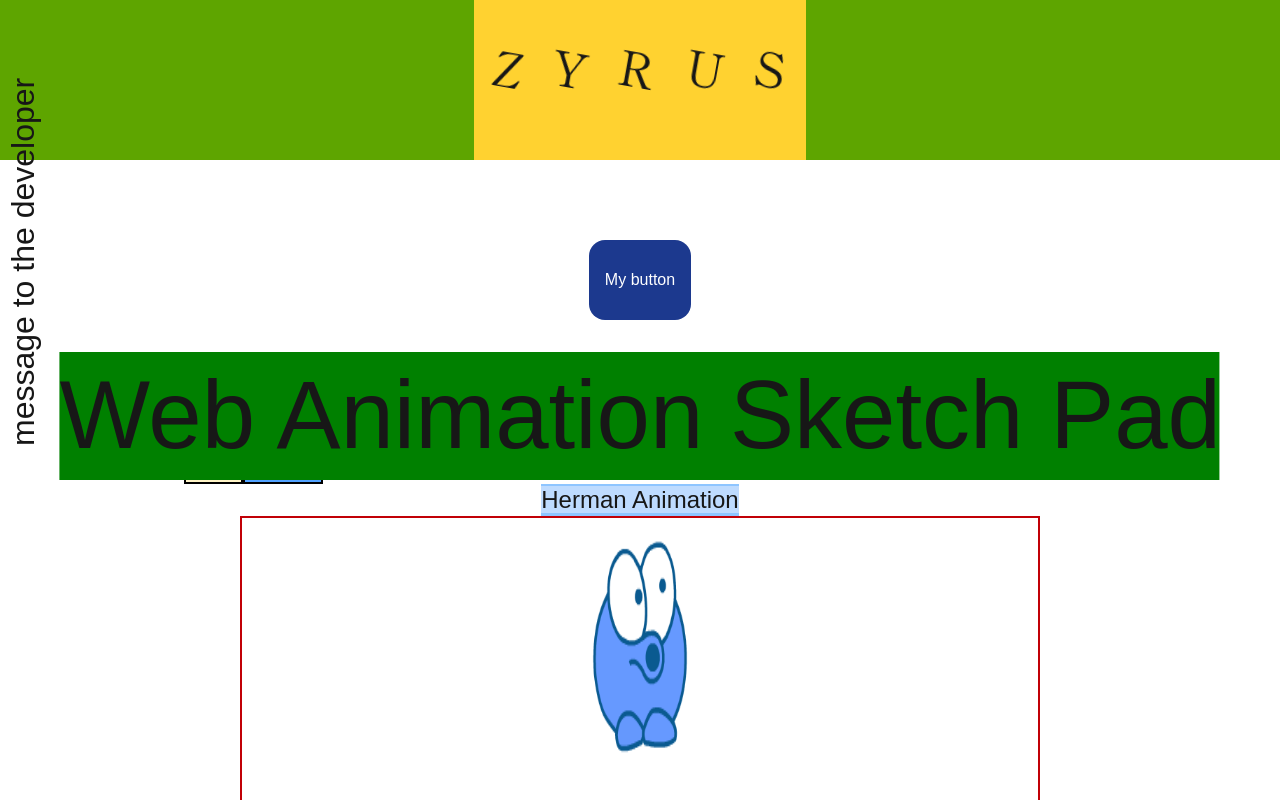
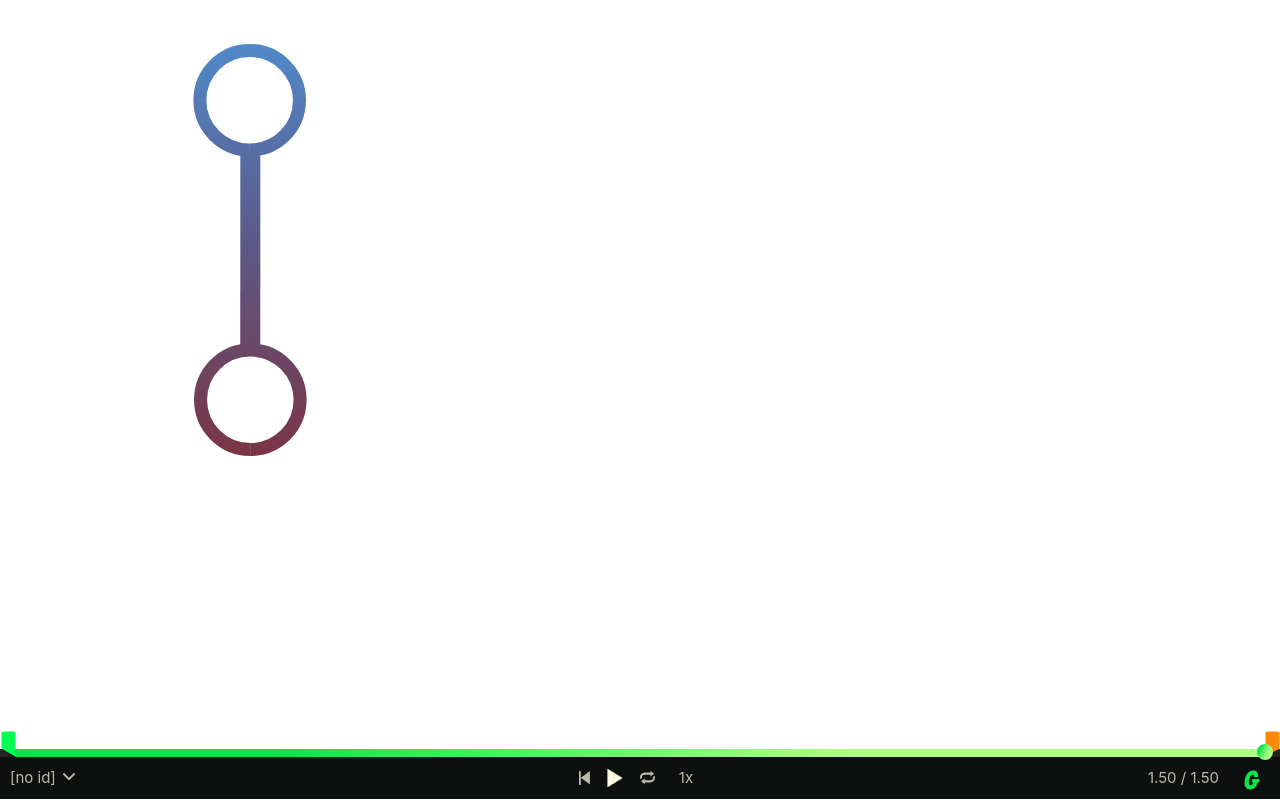
Before and after one commit to dev-zyrushiyao/gsap-animation-sample, a Next.js app: page / in a window 1280 px wide. Shown: the top 800 px of the page. Built offline with nearby package versions, Linux system fonts and the light colour scheme; a web font is replaced by a local one.

Commit message:
Added ScrollTrigger for FlowerSVG and created a CircleDrawChallenge

```diff
--- /dev/null
+++ b/app/component-ui/CircleDrawChallenge.tsx
@@ -0,0 +1,122 @@
+import { useGSAP } from "@gsap/react";
+import gsap from "gsap";
+import DrawSVGPlugin from "gsap/DrawSVGPlugin";
+import { GSDevTools } from "gsap/GSDevTools";
+import React, { useRef } from "react";
+
+gsap.registerPlugin(DrawSVGPlugin, GSDevTools);
+
+export default function CircleDrawChallenge() {
+  const container = useRef(null);
+
+  useGSAP(
+    () => {
+      const circleA = document.querySelector(".circle-A");
+      const lineConnector = document.querySelector(".line-connector");
+      const circleB = document.querySelector(".circle-B");
+
+      gsap.set(circleA, { rotate: -90, transformOrigin: "50% 50%" });
+      gsap.set(circleB, { rotate: -90, transformOrigin: "50% 50%" });
+
+      const tl = gsap
+        .timeline()
+        .fromTo(circleA, { drawSVG: "100% 100%" }, { drawSVG: "150% 50%" })
+        .from(lineConnector, { drawSVG: 0 })
+        .fromTo(circleB, { drawSVG: "100% 100%" }, { drawSVG: "150% 50%" });
+
+      GSDevTools.create({ animation: tl });
+    },
+    { scope: container },
+  );
+
+  return (
+    <div ref={container}>
+      <svg
+        xmlns="http://www.w3.org/2000/svg"
+        viewBox="0 0 400 500"
+        width={500}
+        height={500}
+      >
+        <defs>
+          <linearGradient
+            gradientUnits="userSpaceOnUse"
+            x1={490.143}
+            y1={49.982}
+            x2={490.143}
+            y2={568.899}
+            id="red-blue-circle-gradient"
+            gradientTransform="matrix(1, 0, 0, 0.963546, -290.143744, -48.159653)"
+          >
+            <stop
+              offset={0}
+              style={{
+                stopColor: "rgb(79, 147, 216)",
+              }}
+            />
+            <stop
+              offset={0.473}
+              style={{
+                stopColor: "rgb(91, 90, 137)",
+              }}
+            />
+            <stop
+              offset={1}
+              style={{
+                stopColor: "rgb(129, 46, 56)",
+              }}
+            />
+          </linearGradient>
+          <mask id="red-blue-circle-mask">
+            <g transform="matrix(1, 0, 0, 1, 0.262001, -50.000009)">
+              <g>
+                <polyline
+                  style={{
+                    fill: "none",
+                    strokeWidth: 20,
+                    stroke: "white",
+                  }}
+                  points="200.07 200 200 400"
+                  className="line-connector"
+                />
+                <ellipse
+                  style={{
+                    fill: "none",
+                    stroke: "white",
+                    strokeWidth: 13,
+                  }}
+                  cx={199.419}
+                  cy={150.227}
+                  rx={49.773}
+                  ry={49.773}
+                  className="circle-A"
+                />
+                <ellipse
+                  style={{
+                    fill: "none",
+                    stroke: "white",
+                    strokeWidth: 13,
+                  }}
+                  cx={200.057}
+                  cy={449.773}
+                  rx={49.773}
+                  ry={49.773}
+                  className="circle-B"
+                />
+              </g>
+            </g>
+          </mask>
+        </defs>
+        <rect
+          x={79.393}
+          width={241.215}
+          height={500}
+          style={{
+            stroke: "rgb(0, 0, 0)",
+            fill: "url(#red-blue-circle-gradient)",
+            mask: "url(#red-blue-circle-mask)",
+          }}
+        />
+      </svg>
+    </div>
+  );
+}
--- a/app/component-ui/FlowerSVG.tsx
+++ b/app/component-ui/FlowerSVG.tsx
@@ -1,9 +1,124 @@
-import React from "react";
+import { useGSAP } from "@gsap/react";
+import gsap from "gsap";
+import DrawSVGPlugin from "gsap/DrawSVGPlugin";
+import { GSDevTools } from "gsap/GSDevTools";
+import { ScrollTrigger } from "gsap/ScrollTrigger";
+import React, { useRef } from "react";
+
+gsap.registerPlugin(useGSAP, GSDevTools, DrawSVGPlugin, ScrollTrigger);
 
 export default function FlowerSVG() {
+  const container = useRef(null);
+
+  useGSAP(
+    () => {
+      gsap.set(".flower", { opacity: 1 });
+
+      const leafL = document.querySelector(".leaf-left");
+      const leafR = document.querySelector(".leaf-right");
+      const stem = document.querySelectorAll(".leaf-stem > *");
+      const face = document.querySelector(".face");
+      const eyes = document.querySelectorAll(".eyes");
+      const innerPetal = document.querySelector(".inner-petal");
+      const outerPetal = document.querySelector(".outer-petal");
+
+      const leafTl = gsap
+        .timeline({
+          id: "leaf-tl",
+          defaults: {
+            duration: 0.7,
+            scale: 0,
+            ease: "sine",
+          },
+        })
+        .from(leafL, {
+          transformOrigin: "right bottom",
+        })
+        .from(leafR, { transformOrigin: "left bottom" }, "<+=0.5");
+
+      const faceTl = gsap
+        .timeline({
+          id: "face-tl",
+          defaults: {
+            scale: 0,
+            transformOrigin: "center center",
+          },
+        })
+        .from(face, {
+          duration: 0.5,
+          ease: "power1.inOut",
+        })
+        .from(
+          innerPetal,
+          {
+            duration: 1,
+            ease: "back(-1)",
+          },
+          "-=0.3",
+        )
+        .from(
+          outerPetal,
+          {
+            duration: 1,
+            ease: "back",
+          },
+          "<+=0.5",
+        );
+
+      //Do not add a tween on a timeline if you are going to use a timeScale
+      const flowerTl = gsap.timeline({ id: "flower-master-timeline" });
+      // .timeScale(1.8);
+
+      flowerTl.add(leafTl);
+      flowerTl.from(
+        stem,
+        {
+          drawSVG: 0,
+          ease: "power1.inOut",
+          duration: 1,
+        },
+        "-=0.5",
+      );
+      flowerTl.add(faceTl);
+      flowerTl.from(
+        eyes,
+        {
+          opacity: 0,
+          duration: 1,
+          transformOrigin: "center center",
+        },
+        2.7,
+      );
+
+      const svg = document.querySelector("svg");
+
+      if (!svg) return;
+
+      ScrollTrigger.create({
+        trigger: "svg",
+        animation: flowerTl,
+        markers: true,
+        pin: true,
+
+        scrub: true,
+        start: "top center",
+        end: "center center",
+      });
+    },
+    { scope: container },
+  );
+
   return (
     <div>
-      <svg xmlns="http://www.w3.org/2000/svg" viewBox="0 0 300 300" style={{}}>
+      <div className="flower-wrapper w-full min-h-dvh bg-red-200 flex items-center justify-center">
+        <h3 className="text-5xl font-bold">Scroll down</h3>
+      </div>
+
+      <div
+        ref={container}
+        className="w-full max-w-md  bg-red-200 flower-wrapper"
+      >
+        <svg xmlns="http://www.w3.org/2000/svg" viewBox="0 0 300 300">
           <defs>
             <filter
               id="leaf-right-filter-shadow"
@@ -69,7 +184,33 @@ export default function FlowerSVG() {
           <g
             className="flower"
             transform="matrix(1, 0, 0, 1, 1.154228, -13.751999)"
+            opacity={0}
           >
+            <g
+              className="leaf-stem"
+              transform="matrix(1, 0, 0, 1, 1.340151, -14.741662)"
+            >
+              <path
+                style={{
+                  fill: "none",
+                  strokeLinecap: "round",
+                  strokeWidth: 9,
+                  stroke: "rgb(148, 184, 107)",
+                }}
+                d="M 145.661 251.726 C 145.661 251.726 138.755 239.108 144.404 223.159 C 146.938 216.006 154.045 200.291 148.96 188.498 C 133.092 151.697 147.357 152.005 147.357 152.005"
+                className="stem-border"
+              />
+              <path
+                style={{
+                  fill: "none",
+                  strokeWidth: 6,
+                  strokeLinecap: "round",
+                  stroke: "rgb(162, 206, 105)",
+                }}
+                d="M 146.608 252.193 C 146.608 252.193 138.993 237.253 144.642 221.859 C 147.176 214.954 154.283 199.786 149.198 188.404 C 133.33 152.883 147.595 153.181 147.595 153.181"
+                className="stem"
+              />
+            </g>
             <g
               className="leaf leaf-right"
               transform="matrix(1, 0, 0, 1, -6.611467, -13.588678)"
@@ -94,31 +235,6 @@ export default function FlowerSVG() {
                   d="M 170.503 251.249 C 170.503 251.249 186.697 250.131 194.035 245.929 C 199.214 242.963 206.45 234.4 207.171 233.018 M 198.511 243.168 C 199.957 244.976 207.46 244.524 207.46 244.524 M 191.187 246.965 C 189.379 246.603 193.9 238.557 193.9 238.557"
                 />
               </g>
-          </g>
-          <g
-            id="leaf-stem"
-            transform="matrix(1, 0, 0, 1, 1.340151, -14.741662)"
-          >
-            <path
-              style={{
-                fill: "none",
-                strokeLinecap: "round",
-                strokeWidth: 9,
-                stroke: "rgb(148, 184, 107)",
-              }}
-              d="M 145.661 251.726 C 145.661 251.726 138.755 239.108 144.404 223.159 C 146.938 216.006 154.045 200.291 148.96 188.498 C 133.092 151.697 147.357 152.005 147.357 152.005"
-              className="stem-border"
-            />
-            <path
-              style={{
-                fill: "none",
-                strokeWidth: 6,
-                strokeLinecap: "round",
-                stroke: "rgb(162, 206, 105)",
-              }}
-              d="M 146.608 252.193 C 146.608 252.193 138.993 237.253 144.642 221.859 C 147.176 214.954 154.283 199.786 149.198 188.404 C 133.33 152.883 147.595 153.181 147.595 153.181"
-              className="stem"
-            />
             </g>
             <g
               transform="matrix(1, 0, 0, 1, 0.030157, -16.639734)"
@@ -183,6 +299,7 @@ export default function FlowerSVG() {
                 transform="matrix(1, 0, 0, 1, 9.247013, -3.773018)"
               >
                 <ellipse
+                  className="face"
                   style={{
                     fill: "rgb(231, 231, 231)",
                   }}
@@ -214,5 +331,12 @@ export default function FlowerSVG() {
           </g>
         </svg>
       </div>
+
+      <div className="bg-blue-200 h-dvh w-full flex flex-col justify-center items-center">
+        <h3 className="text-[clamp(1.5rem,4vw,3rem)] font-bold bg-amber-600">
+          Scroll down
+        </h3>
+      </div>
+    </div>
   );
 }
--- a/app/page.tsx
+++ b/app/page.tsx
@@ -40,6 +40,7 @@ import ShapeMorp from "./component-ui/ShapeMorp";
 import MorphPageTransition from "./component-ui/MorphPageTransition";
 import BlendingBanner from "./component-ui/BlendingBanner";
 import FlowerSVG from "./component-ui/FlowerSVG";
+import CircleDrawChallenge from "./component-ui/CircleDrawChallenge";
 
 gsap.registerPlugin(useGSAP);
 
@@ -67,7 +68,7 @@ export default function Home() {
 
   return (
     <main ref={container}>
-      <div className="flex justify-center bg-lime-600">
+      {/* <div className="flex justify-center bg-lime-600">
         <div className="title-container bg-amber-300 w-fit h-40 flex flex-row text-5xl justify-center items-center p-5">
           <p className="font-serif name-title relative ">Z</p>
           <p className="font-serif name-title relative ">Y</p>
@@ -112,7 +113,8 @@ export default function Home() {
       <ShapeMorp />
       <MorphPageTransition />
       <BlendingBanner />
-      <FlowerSVG />
+      <FlowerSVG /> */}
+      <CircleDrawChallenge />
     </main>
   );
 }
```
Lines whose indentation alone changed are shown as unchanged.
